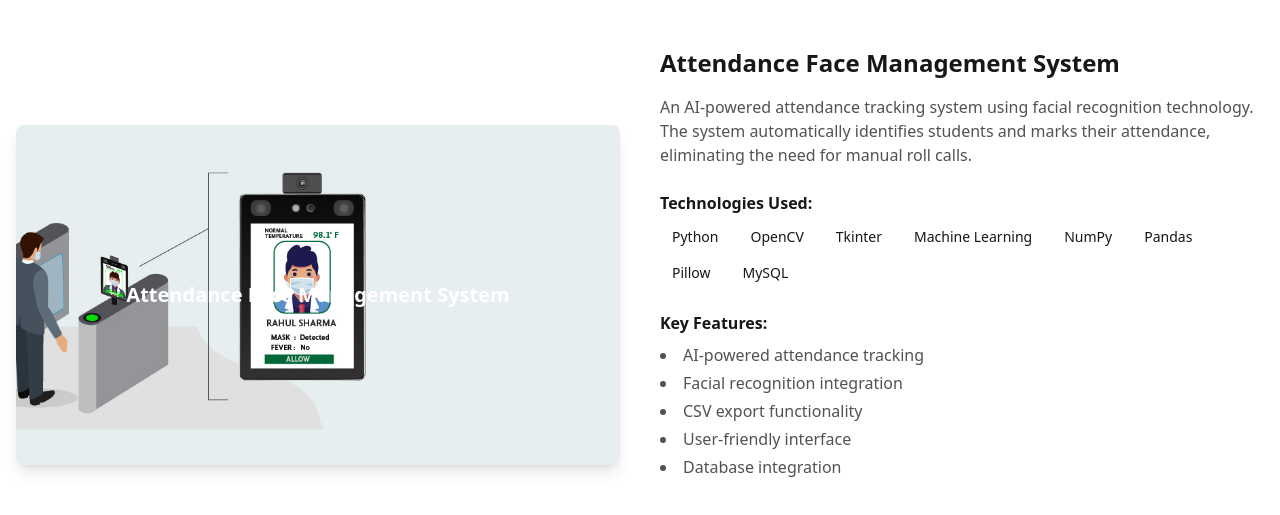
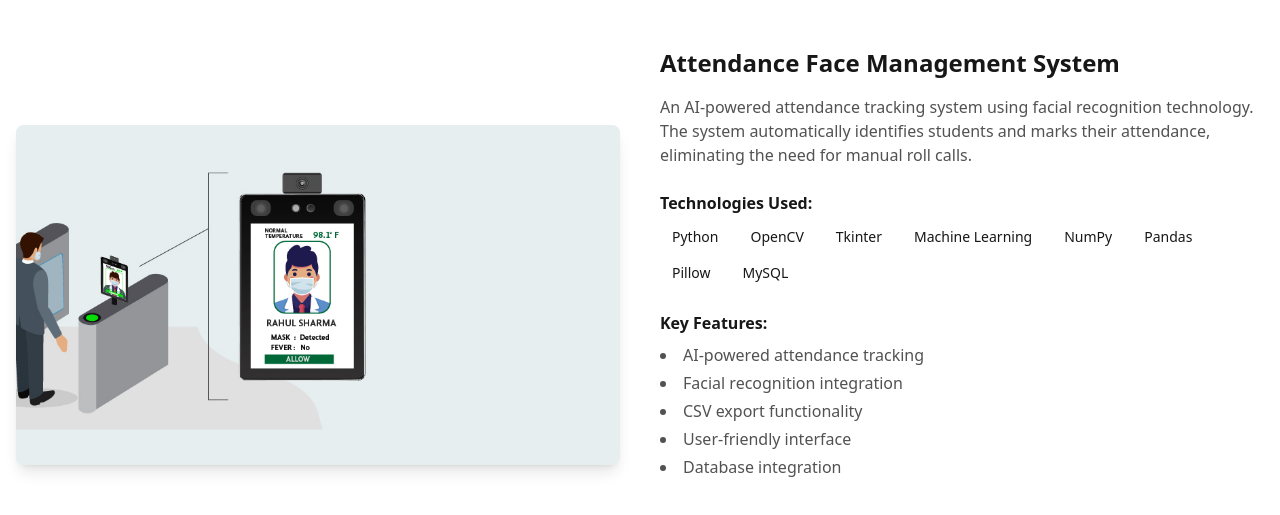
Before and after one commit to charanYelimela334/portfolio, a Next.js app: page / in a window 1280 px wide. Shown: the part 3947-4462 px from the top of the page. Built offline with nearby package versions, Linux system fonts and the light colour scheme.

Commit message:
[Cursor] Update Projects component to remove overlay text

```diff
--- a/src/components/Projects.tsx
+++ b/src/components/Projects.tsx
@@ -91,7 +91,7 @@ export default function Projects() {
               className="absolute inset-0 object-cover"
             />
             <div className="absolute inset-0 bg-gradient-to-br from-primary/70 to-accent/70 flex items-center justify-center text-white text-xl font-bold">
-              {activeProject.title}
+              {/* Removed activeProject.title */}
             </div>
           </motion.div>
 
```
